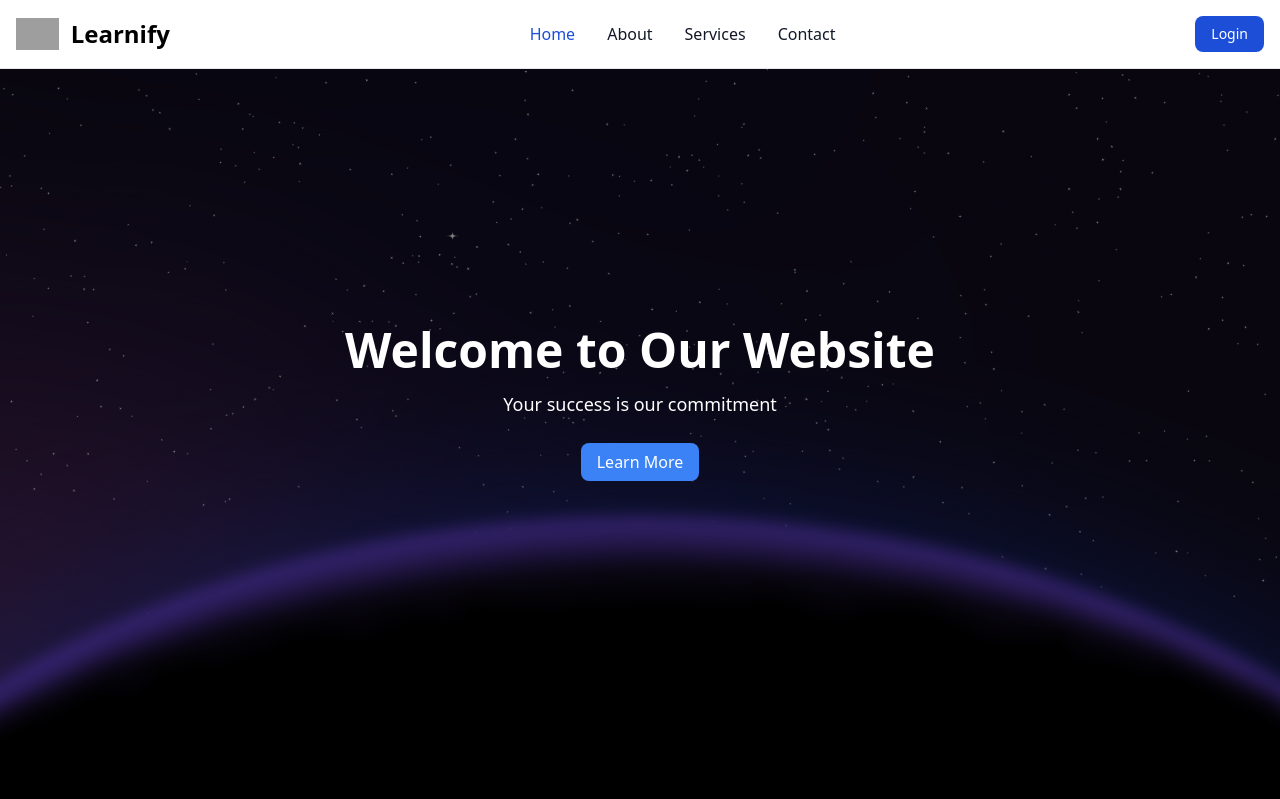
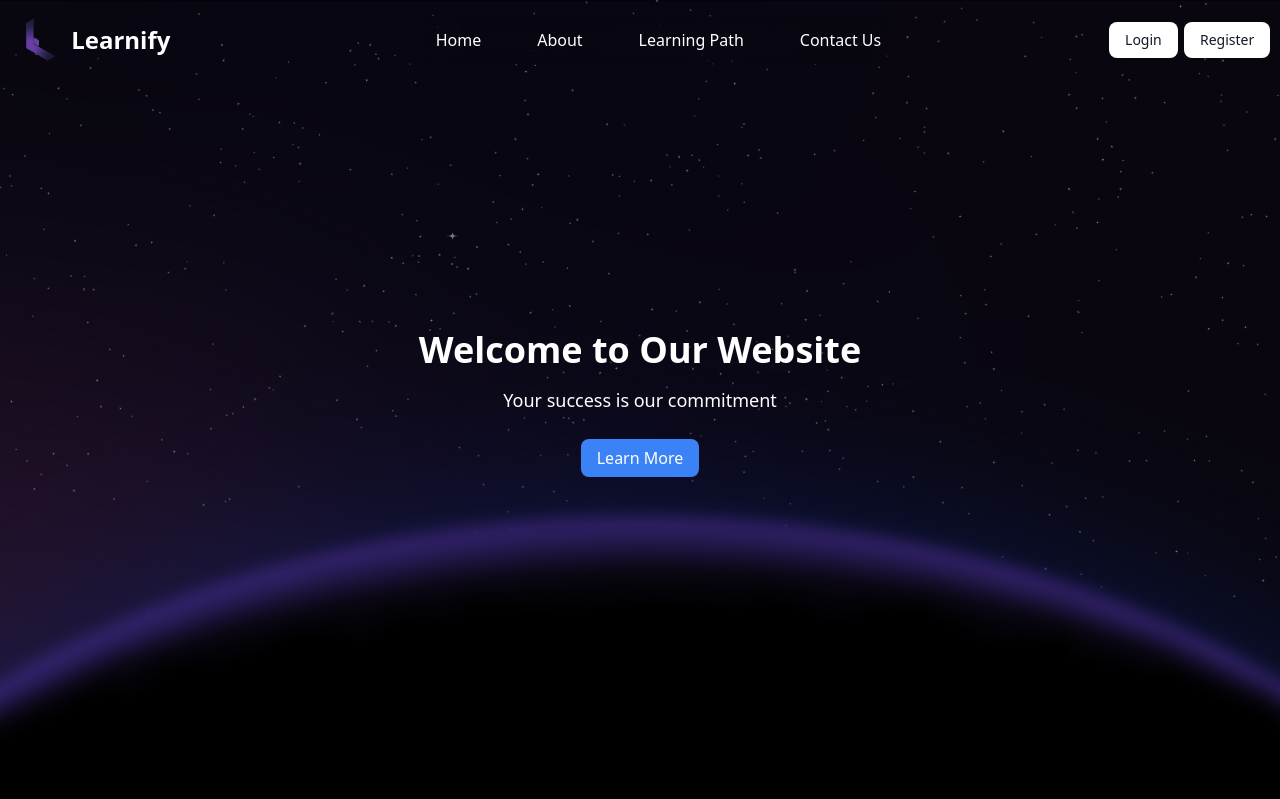
Before and after one commit to vincensiusadyatma/learnify-elearning-website, a Laravel app: page / in a window 1280 px wide. Shown: the top 799 px of the page. Run offline with Laravel 12, Linux system fonts and the light colour scheme; style sheets or scripts are compiled from the project's sources; some libraries are stand-ins or nearby versions; grey boxes are pictures that could not be loaded.

Commit message:
feat: create navbar and jumbotron view

```diff
--- /dev/null
+++ b/public/css/navbar.css
@@ -0,0 +1,24 @@
+.navbar-transition {
+    transition: background-color 0.3s, color 0.3s;
+}
+
+.bg-transparent {
+    background-color: transparent;
+}
+
+.bg-semi-purple {
+    background-color: rgba(255, 255, 255, 0.1);
+    transition: background-color 0.3s ease;
+    backdrop-filter: blur(10px);
+}
+
+.blur{
+    backdrop-filter: blur(10px);
+}
+
+
+html {
+    scrollbar-color: rgb(32, 52, 105) #e0e0e0;
+    scrollbar-width: thin;
+
+  }
--- /dev/null
+++ b/public/js/navbar.js
@@ -0,0 +1,13 @@
+   window.addEventListener('scroll', function() {
+        var navbar = document.getElementById('navbar');
+        var navbar_sticky = this.document.getElementById("card-nav-sticky")
+        if (window.scrollY > 0) {
+            navbar.classList.remove('bg-transparent');
+            navbar.classList.add('bg-semi-purple');
+            navbar_sticky.classList.remove('bg-semi-purple')
+        } else {
+            navbar.classList.remove('bg-semi-purple');
+            navbar.classList.add('bg-transparent');
+            navbar_sticky.classList.add('bg-semi-purple')
+        }
+    });
--- a/resources/views/component/navbar.blade.php
+++ b/resources/views/component/navbar.blade.php
@@ -1,31 +1,33 @@
-<nav class="bg-white dark:bg-gray-900 fixed w-full z-20 top-0 start-0 border-b border-gray-200 dark:border-gray-600">
+<nav id="navbar" class="navbar-transition fixed w-full z-20 top-0 start-0 bg-transparent text-white">
   <div class="max-w-screen-xl flex flex-wrap items-center justify-between mx-auto p-4">
       <a href="https://flowbite.com/" class="flex items-center space-x-3 rtl:space-x-reverse">
-        <img src="https://flowbite.com/docs/images/logo.svg" class="h-8" alt="Flowbite Logo">
-        <span class="self-center text-2xl font-semibold whitespace-nowrap dark:text-white">Learnify</span>
+          <img src="img/logo.png" class="h-12 w-auto" alt="Flowbite Logo">
+          <span class="self-center text-2xl font-semibold whitespace-nowrap">Learnify</span>
       </a>
       <div class="flex md:order-2 space-x-3 md:space-x-0 rtl:space-x-reverse">
-        <button type="button" class="text-white bg-blue-700 hover:bg-blue-800 focus:ring-4 focus:outline-none focus:ring-blue-300 font-medium rounded-lg text-sm px-4 py-2 text-center dark:bg-blue-600 dark:hover:bg-blue-700 dark:focus:ring-blue-800">Login</button>
-        <button data-collapse-toggle="navbar-sticky" type="button" class="inline-flex items-center p-2 w-10 h-10 justify-center text-sm text-gray-500 rounded-lg md:hidden hover:bg-gray-100 focus:outline-none focus:ring-2 focus:ring-gray-200 dark:text-gray-400 dark:hover:bg-gray-700 dark:focus:ring-gray-600" aria-controls="navbar-sticky" aria-expanded="false">
+        <button type="button" class="btn-login bg-white text-gray-900 hover:bg-gray-100 focus:ring-4 focus:outline-none focus:ring-blue-300 font-medium rounded-lg text-sm px-4 py-2 text-center md:mr-[4%] lg:block ">Login</button>
+        <button type="button" class="btn-login bg-white text-gray-900 hover:bg-gray-100 focus:ring-4 focus:outline-none focus:ring-blue-300 font-medium rounded-lg text-sm px-4 py-2 text-center sm:hidden lg:block">Register</button>
+
+          <button data-collapse-toggle="navbar-sticky" type="button" class="inline-flex items-center p-2 w-10 h-10 justify-center text-sm text-white rounded-lg md:hidden hover:bg-gray-100 focus:outline-none focus:ring-2 focus:ring-gray-200" aria-controls="navbar-sticky" aria-expanded="false">
               <span class="sr-only">Open main menu</span>
               <svg class="w-5 h-5" aria-hidden="true" xmlns="http://www.w3.org/2000/svg" fill="none" viewBox="0 0 17 14">
                   <path stroke="currentColor" stroke-linecap="round" stroke-linejoin="round" stroke-width="2" d="M1 1h15M1 7h15M1 13h15"/>
               </svg>
           </button>
       </div>
-    <div class="items-center justify-between hidden w-full md:flex md:w-auto md:order-1" id="navbar-sticky">
-      <ul class="flex flex-col p-4 md:p-0 mt-4 font-medium border border-gray-100 rounded-lg bg-gray-50 md:space-x-8 rtl:space-x-reverse md:flex-row md:mt-0 md:border-0 md:bg-white dark:bg-gray-800 md:dark:bg-gray-900 dark:border-gray-700">
+      <div class="items-center justify-between hidden w-full md:flex md:w-auto md:order-1 md:pl-[3%]" id="navbar-sticky">
+          <ul id="card-nav-sticky" class="flex flex-col p-4 md:p-0 mt-4 font-medium border border-gray-100 rounded-lg bg-semi-purple  md:space-x-8 rtl:space-x-reverse md:flex-row md:mt-0 md:border-0 md:bg-transparent">
             <li>
-          <a href="#" class="block py-2 px-3 text-white bg-blue-700 rounded md:bg-transparent md:text-blue-700 md:p-0 md:dark:text-blue-500" aria-current="page">Home</a>
+              <a href="#" class="block py-2 px-3 rounded hover:bg-gray-100 md:hover:bg-gray-700 md:p-3 sm:hover:text-blue-950 text-white transition duration-300 ease-in-out">Home</a>
             </li>
               <li>
-          <a href="#" class="block py-2 px-3 text-gray-900 rounded hover:bg-gray-100 md:hover:bg-transparent md:hover:text-blue-700 md:p-0 md:dark:hover:text-blue-500 dark:text-white dark:hover:bg-gray-700 dark:hover:text-white md:dark:hover:bg-transparent dark:border-gray-700">About</a>
+                  <a href="#" class="block py-2 px-3 rounded hover:bg-gray-100 md:hover:bg-gray-700 md:p-3 sm:hover:text-blue-950 text-white transition duration-300 ease-in-out">About</a>
               </li>
               <li>
-          <a href="#" class="block py-2 px-3 text-gray-900 rounded hover:bg-gray-100 md:hover:bg-transparent md:hover:text-blue-700 md:p-0 md:dark:hover:text-blue-500 dark:text-white dark:hover:bg-gray-700 dark:hover:text-white md:dark:hover:bg-transparent dark:border-gray-700">Services</a>
+                  <a href="#" class="block py-2 px-3 rounded hover:bg-gray-100 md:hover:bg-gray-700 md:p-3 text-white  sm:hover:text-blue-950 transition duration-300 ease-in-out ">Learning Path</a>
               </li>
               <li>
-          <a href="#" class="block py-2 px-3 text-gray-900 rounded hover:bg-gray-100 md:hover:bg-transparent md:hover:text-blue-700 md:p-0 md:dark:hover:text-blue-500 dark:text-white dark:hover:bg-gray-700 dark:hover:text-white md:dark:hover:bg-transparent dark:border-gray-700">Contact</a>
+                  <a href="#" class="block py-2 px-3 rounded hover:bg-gray-100 md:hover:bg-gray-700 md:p-3 text-white  sm:hover:text-blue-950  transition duration-300 ease-in-out">Contact Us</a>
               </li>
           </ul>
       </div>
--- a/resources/views/main/home.blade.php
+++ b/resources/views/main/home.blade.php
@@ -5,7 +5,7 @@
     <div class="absolute inset-0 bg-black opacity-50"></div>
     <div class="relative z-10 flex items-center justify-center h-full">
         <div class="text-center text-white">
-            <h1 class="text-5xl font-bold mb-4">Welcome to Our Website</h1>
+            <h1 class="text-4xl font-bold mb-4">Welcome to Our Website</h1>
             <p class="text-lg mb-8">Your success is our commitment</p>
             <a href="#about" class="bg-blue-500 text-white py-2 px-4 rounded-lg hover:bg-blue-600">Learn More</a>
         </div>
--- a/resources/views/template/main.blade.php
+++ b/resources/views/template/main.blade.php
@@ -4,8 +4,10 @@
     <meta charset="UTF-8">
     <meta name="viewport" content="width=device-width, initial-scale=1.0">
     <meta http-equiv="X-UA-Compatible" content="ie=edge">
-    <title>Main</title>
+    <title>Learnify</title>
     <script src="https://unpkg.com/flowbite@1.4.1/dist/flowbite.js"></script>
+    <link rel="shortcut icon" href="{{ asset('img/logo.png') }}">
+    <link rel="stylesheet" type="text/css" href="{{ asset('css/navbar.css') }}">
     @vite('resources/css/app.css')
 </head>
 <body>
@@ -18,5 +20,6 @@
 
     @include('component.footer')
 
+<script src="{{ asset('js/navbar.js') }}"></script>
 </body>
 </html>
--- a/tailwind.config.js
+++ b/tailwind.config.js
@@ -6,6 +6,22 @@ export default {
     "./resources/**/*.vue",
   ],
   theme: {
+    screens: {
+      'sm': '340px',
+      // => @media (min-width: 640px) { ... }
+
+      'md': '568px',
+      // => @media (min-width: 768px) { ... }
+
+      'lg': '1024px',
+      // => @media (min-width: 1024px) { ... }
+
+      'xl': '1280px',
+      // => @media (min-width: 1280px) { ... }
+
+      '2xl': '1536px',
+      // => @media (min-width: 1536px) { ... }
+    },
     extend: {},
   },
   plugins: [],
```
Also changed, not shown: public/img/logo.png (added). Lines whose indentation alone changed are shown as unchanged.
